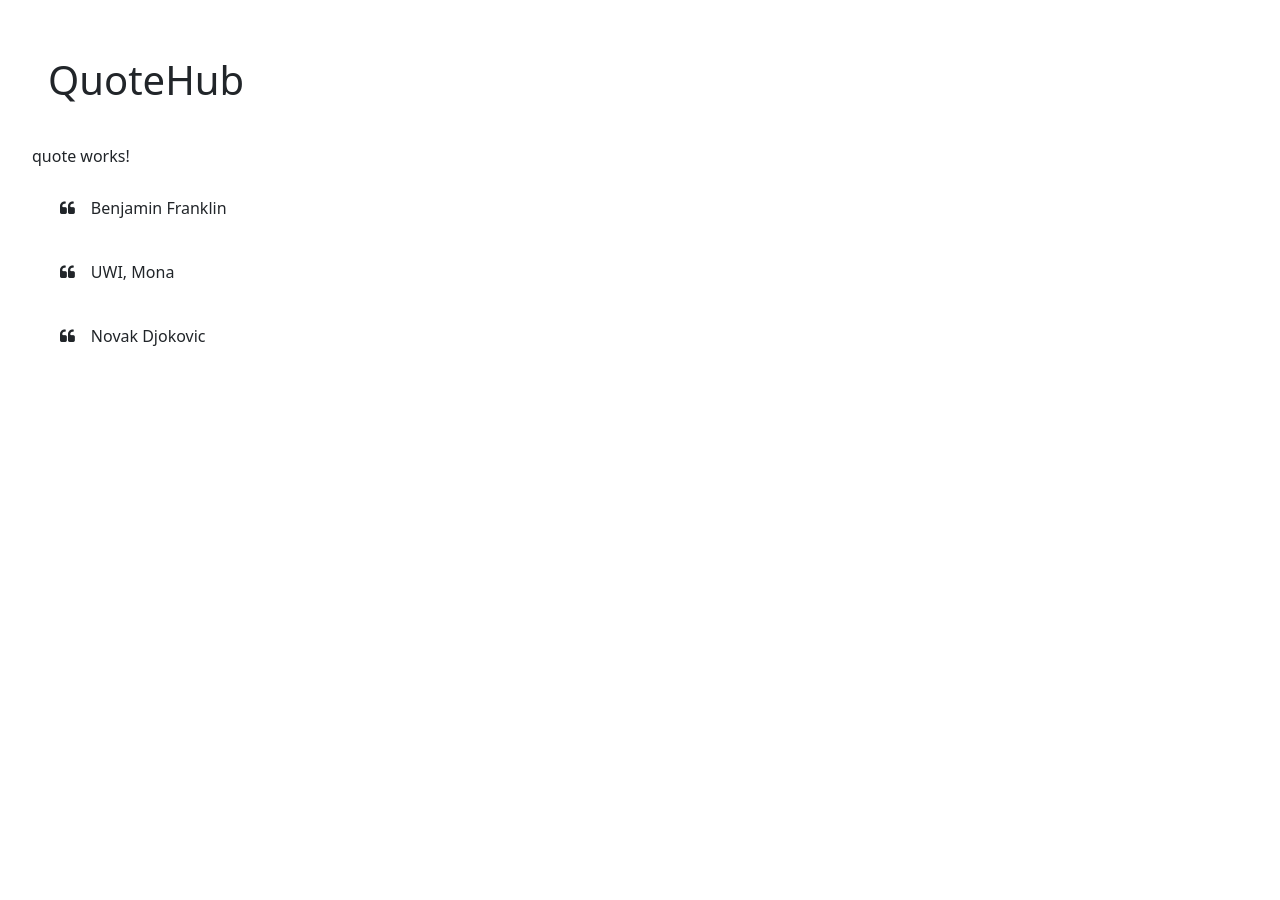
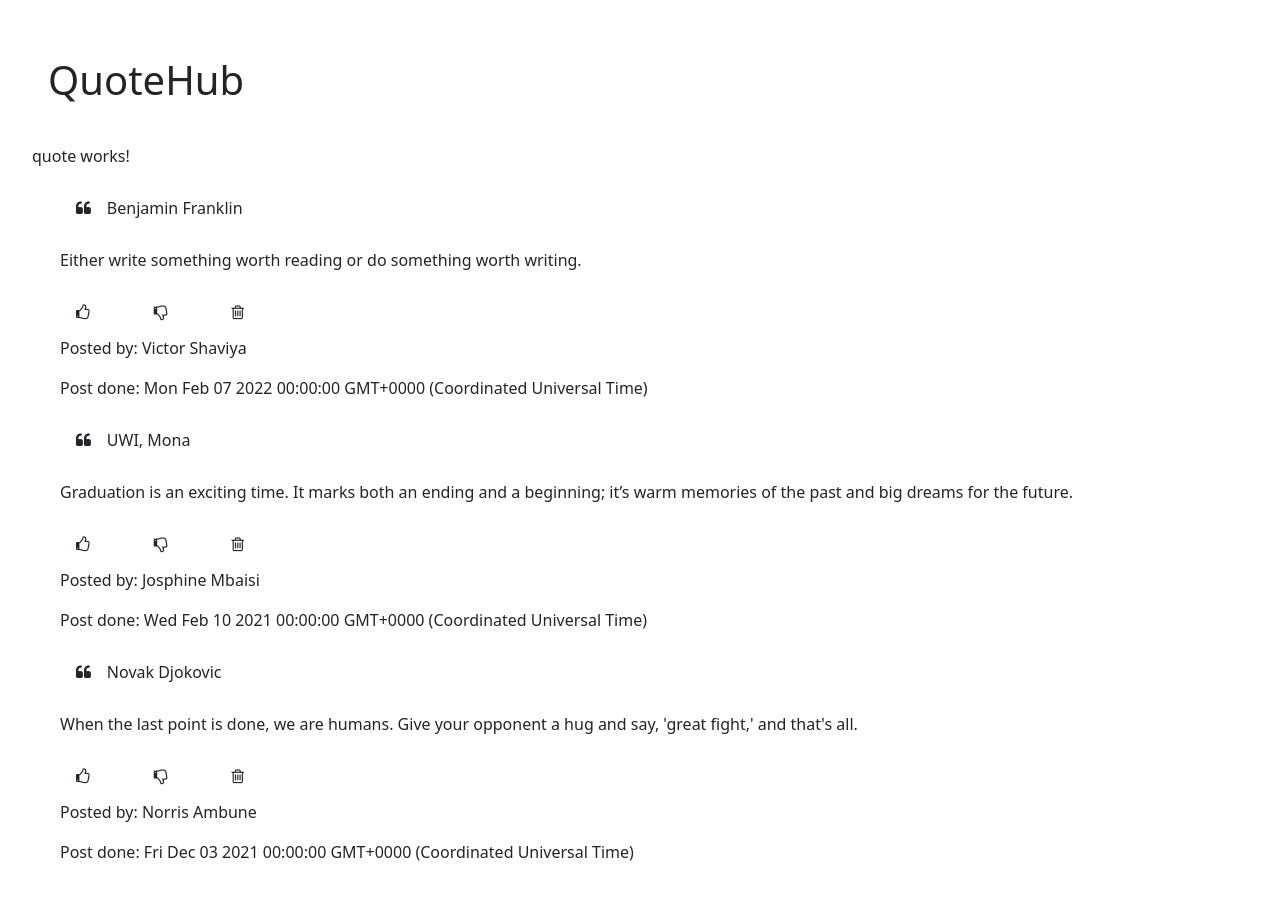
Before and after one commit to ShaviyaVictor/quote_hub, an Angular app: page / in a window 1280 px wide. Shown: the top 900 px of the page. Before the commit the page ends 800 px from the top, so only its background shows below. Built offline with nearby package versions, Linux system fonts and the light colour scheme.

Commit message:
Loop through the array and display the custom quotes

```diff
--- a/src/app/quote/quote.component.html
+++ b/src/app/quote/quote.component.html
@@ -1,14 +1,18 @@
 <p>quote works!</p>
 
 <div class="allcontents container-fluid">
+
   <div class="row1" *ngFor="let quotes of quotes  let i = index">
-    <i class="fa fa-quote-left" aria-hidden="true"></i>{{quotes.author}}
+    <p><i class="fa fa-quote-left" aria-hidden="true"></i>{{quotes.author}}</p>
+
+    <p>
+      {{ quotes.quote }}
+    </p>
+
+    <span><i class="fa fa-thumbs-o-up" aria-hidden="true"></i></span><span><i class="fa fa-thumbs-o-down" aria-hidden="true"></i></span><span><i class="fa fa-trash-o" aria-hidden="true"></i></span>
+
+    <p>Posted by: {{ quotes.postBy }}</p>
+    <p>Post done: {{ quotes.postDate }}</p>
   </div>
-  <p>
 
-  </p>
-  <div class="icons">
-
-  </div>
-  <p></p>
 </div>
```
